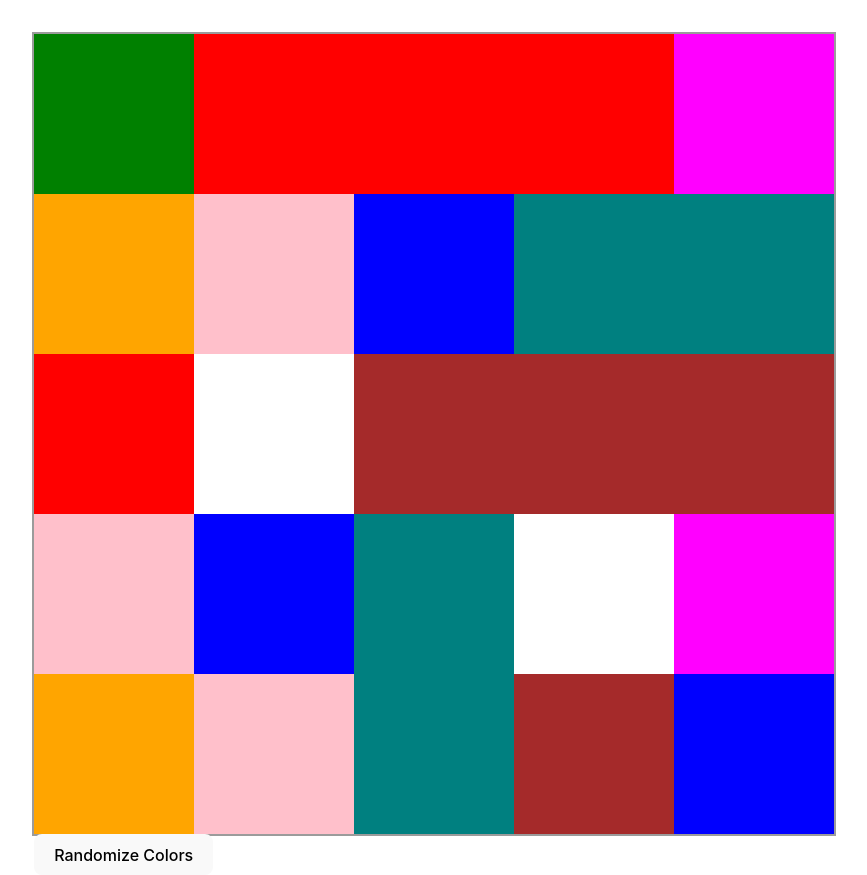
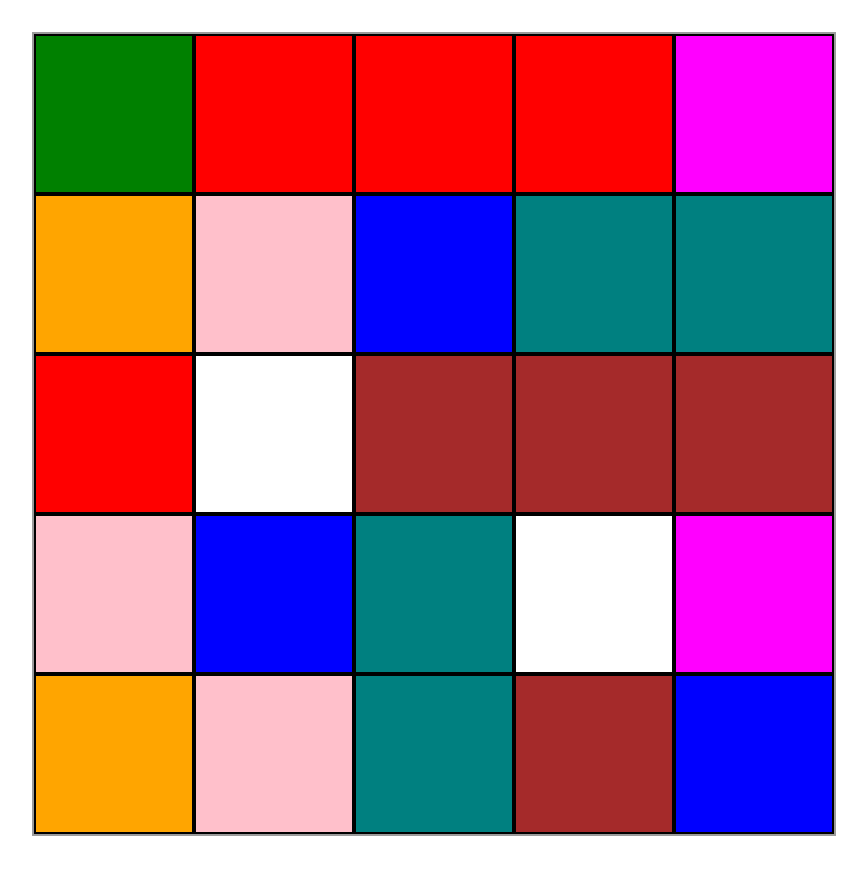
Before and after one commit to ErikAmerico/boxMaze, a React (Vite) app: page / in a window 1280 px wide. Shown: the whole page, without its empty margins (206-1073 px from the left). Built offline with nearby package versions, Linux system fonts and the light colour scheme.

Commit message:
worked on styling. clicking a box freezes it and changes unfrozen boxes colors

```diff
--- a/src/App.jsx
+++ b/src/App.jsx
@@ -1,6 +1,5 @@
 import React from 'react';
 import ColorBoxGrid from './ColorBoxGrid';
-import RandomizeColorsButton from './RandomizeColorsButton';
 import './App.css';
 
 const colors = ['red', 'green', 'blue', 'teal', 'magenta', 'purple', 'pink', 'yellow', 'orange', 'brown', 'gray', 'white'];
--- a/src/ColorBoxFreeze.css
+++ b/src/ColorBoxFreeze.css
@@ -1,23 +1,37 @@
-/* .ColorBoxFreeze {
-    width: 100px;
-    height: 100px;
-    border: 2px solid;
-    cursor: pointer;
-    display: flex;
-    align-items: center;
-    justify-content: center;
-    font-weight: bold;
-    font-size: 14px;
-  } */
 
   .ColorBoxFreeze {
+    position: relative; /* Add this to the container */
+    display: flex;
+    justify-content: center;
+    align-items: center;
+
     width: 20%;
     height: 20%;
+    /* Apply background gradient for border-like effect */
+    background-image: linear-gradient(black, black), linear-gradient(black, black), linear-gradient(black, black), linear-gradient(black, black), linear-gradient(black, black), linear-gradient(black, black);
+    background-size: 2px 100%, 100% 2px, 2px 100%, 100% 2px, 2px 100%, 100% 2px;
+    background-position: left top, left top, right top, left bottom, left bottom, left top;
+    background-repeat: no-repeat;
+
+    /* Apply box-shadow to create the appearance of a border within the box */
+    box-shadow: inset 0 0 0 2px black;
   }
+
+  /* .FrozenLabel {
+    background-color: #333;
+    color: white;
+    padding: 4px;
+    border-radius: 4px;
+  } */
 
   .FrozenLabel {
     background-color: #333;
     color: white;
     padding: 4px;
     border-radius: 4px;
+    /* font-size: 12px; */
+    position: absolute;
+    /* bottom: 0; */
+    left: 50%;
+    transform: translateX(-50%);
   }
--- a/src/ColorBoxFreeze.jsx
+++ b/src/ColorBoxFreeze.jsx
@@ -1,5 +1,3 @@
-
-
 import React, { useState } from 'react';
 import './ColorBoxFreeze.css';
 
--- a/src/ColorBoxGrid.jsx
+++ b/src/ColorBoxGrid.jsx
@@ -1,6 +1,5 @@
 import React, { useState, useEffect } from 'react';
 import ColorBoxFreeze from './ColorBoxFreeze';
-import RandomizeColorsButton from './RandomizeColorsButton';
 import './ColorBoxGrid.css';
 
 
@@ -32,6 +31,8 @@ function ColorBoxGrid({ colors }) {
       //generateRandomColors();
       return updatedBoxes;
     });
+
+    randomizeUnfrozenBoxes();
   };
 
   const randomizeUnfrozenBoxes = () => {
@@ -59,7 +60,7 @@ function ColorBoxGrid({ colors }) {
         onFreezeToggle={() => freezeBox(index)}
       />
     ))}
-    <RandomizeColorsButton onClick={randomizeUnfrozenBoxes} />
+    {/* <RandomizeColorsButton onClick={randomizeUnfrozenBoxes} /> */}
   </div>
   );
 }
--- a/src/RandomizeColorsButton.jsx
+++ /dev/null
@@ -1,9 +0,0 @@
-import React from 'react';
-
-function RandomizeColorsButton({ onClick }) {
-  return (
-    <button onClick={onClick}>Randomize Colors</button>
-  );
-}
-
-export default RandomizeColorsButton;
```
